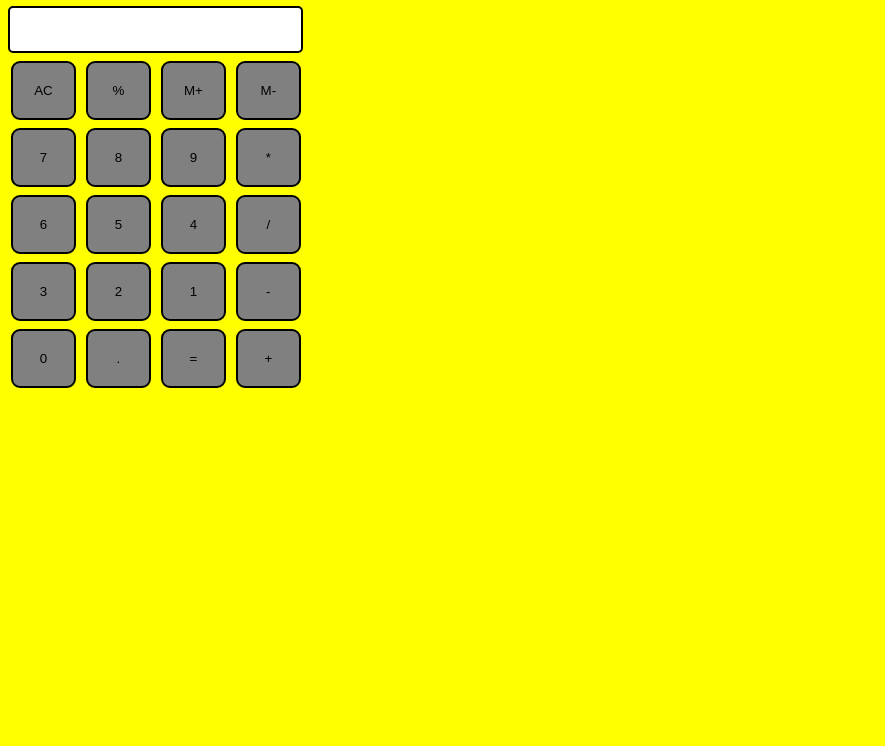
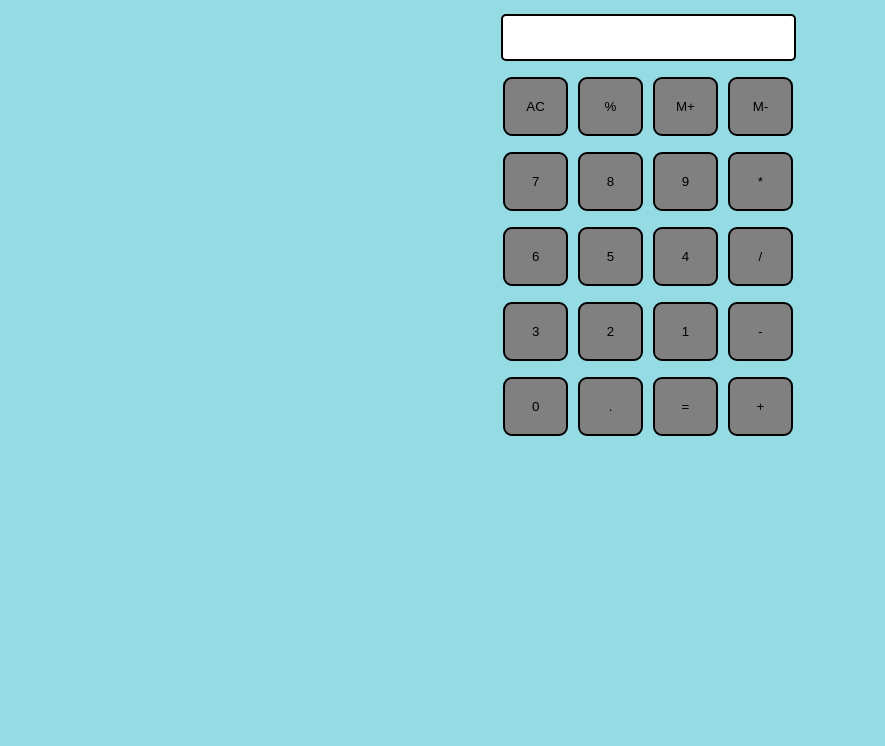
Before and after one commit to banikroymandal/Calculator, a plain HTML site: page index.html in a window 1280 px wide. Shown: the part 75-821 px from the top of the page, without its empty margins (0-885 px from the left). Drawn offline with Linux system fonts and the light colour scheme.

Commit message:
container

```diff
--- a/index.html
+++ b/index.html
@@ -6,7 +6,7 @@
   <meta name="viewport" content="width=device-width">
   <title>Calculate Me!-a calculator to make your calculation easy</title>
   <link href="style.css" rel="stylesheet" type="text/css" />
-  <link href="utils.css" rel="stylesheet" type="text/css" />
+  <link href="utilis.css" rel="stylesheet" type="text/css" />
 </head>
 
 <body>
--- a/style.css
+++ b/style.css
@@ -1,6 +1,6 @@
 @import url('https://fonts.googleapis.com/css2?family=Roboto:ital@1&display=swap');
 html, body {
-  background:yellow;
+  background:#95dbe4;
   height: 100%;
   width: 100%;
   font-family:'Roboto',sans-serif;
```
Also changed, not shown: utilis.css (renamed from utulis.css), 2 other files.
